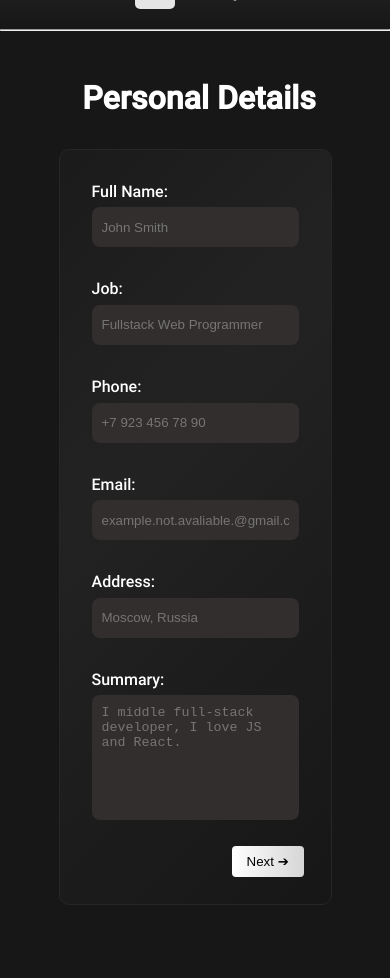
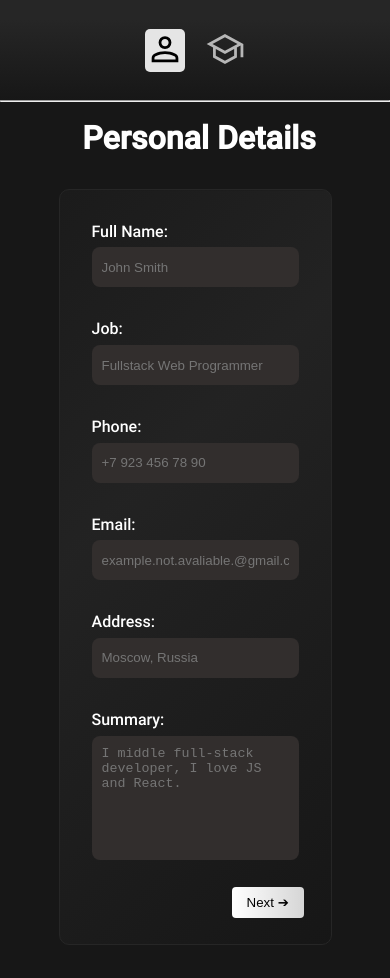
Before and after one commit to AkioKane/cv-application, a React (Vite) app: page / in a window 390 px wide. Before the commit the page ends 905 px from the top, so only its background shows below. Built offline with nearby package versions, Linux system fonts and the light colour scheme.

Commit message:
[fix] remove align center app container

```diff
--- a/src/index.css
+++ b/src/index.css
@@ -25,7 +25,5 @@ hr {
 
 #root {
   display: flex;
-  justify-content: center;
-  align-items: center;
   height: auto;
 }
--- a/src/styles/App.css
+++ b/src/styles/App.css
@@ -6,8 +6,6 @@
 .app {
   display: flex;
   flex-direction: column;
-  justify-content: center;
-  align-items: center;
   width: 100vw;
   height: 100vh;
   font-family: "RobotoCustom";
@@ -45,6 +43,7 @@
   transition: all 0.3s ease-in-out;
   animation: gradient 2.5s ease-in-out forwards;
   animation-delay: 0.25s;
+  margin-bottom: 4em;
 }
 
 @keyframes gradient {
@@ -72,9 +71,4 @@
   hr {
     margin-bottom: 2em;
   }
-
-  .menu-buttons button {
-    margin: 20px;
-    margin-top: 2em;
-  }
 }
--- a/src/styles/ButtonsMenuSelector.css
+++ b/src/styles/ButtonsMenuSelector.css
@@ -8,6 +8,7 @@ nav {
   align-items: center;
   width: 100%;
   height: 100px;
+  min-height: 100px;
   background: linear-gradient(0deg, rgba(23,23,23,1) 0%, rgba(38,38,38,1) 80%);
 }
 
```
